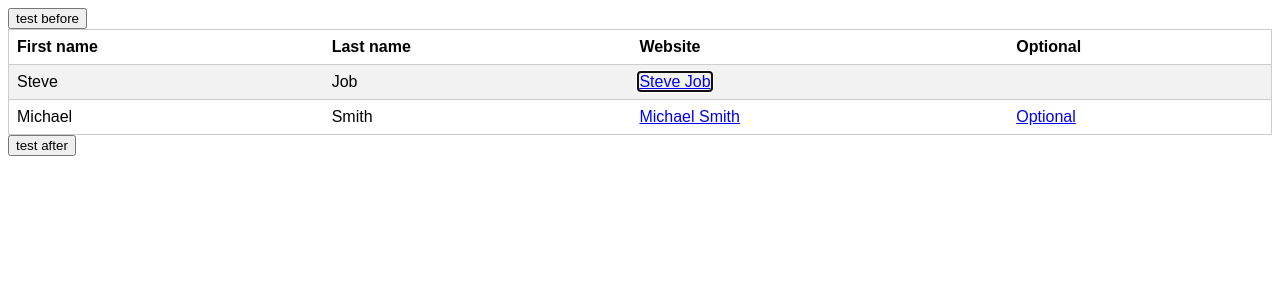
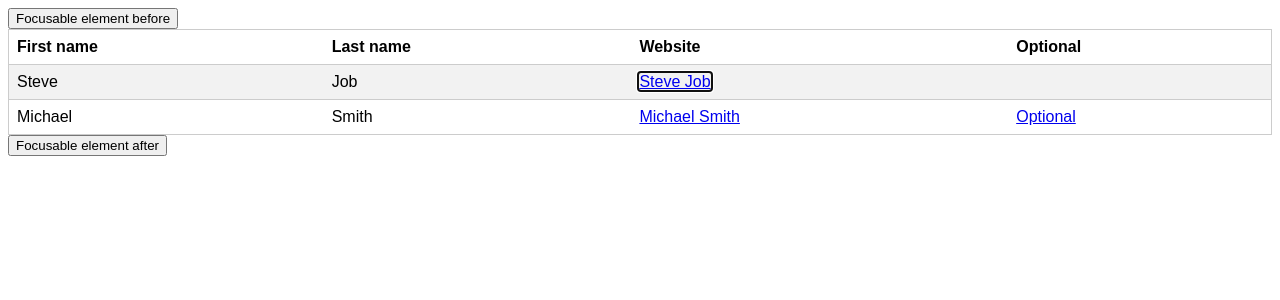
Before and after one commit to DarrenXu94/vue-table, a Vue app: page / in a window 1280 px wide. Shown: the top 300 px of the page. Built offline with nearby package versions, Linux system fonts and the light colour scheme.

Commit message:
Module export types

```diff
--- a/package.json
+++ b/package.json
@@ -19,10 +19,12 @@
   },
   "main": "./dist/vue-table.umd.js",
   "module": "./dist/vue-table.es.js",
-  "types": "./dist/index.d.ts",
+  "types": "./dist/components/index.d.ts",
   "dependencies": {
     "vite-plugin-dts": "^3.5.2",
-    "vite-tsconfig-paths": "^4.2.0",
+    "vite-tsconfig-paths": "^4.2.0"
+  },
+  "peerDependencies": {
     "vue": "^3.2.25"
   },
   "devDependencies": {
--- a/src/App.vue
+++ b/src/App.vue
@@ -1,5 +1,5 @@
 <template>
-  <button>test before</button>
+  <button>Focusable element before</button>
   <VueTable :fields="fields" :items="items">
     <template #cell(website)="{ item }">
       <a :href="item.website">{{ item.firstname }} {{ item.surname }}</a>
@@ -9,7 +9,7 @@
       <!-- <a v-if="item.optionalLink" :href="item.optionalLink">Optional 2</a> -->
     </template>
   </VueTable>
-  <button>test after</button>
+  <button>Focusable element after</button>
 </template>
 
 <script setup lang="ts">
--- a/src/components/VueTable.vue
+++ b/src/components/VueTable.vue
@@ -33,7 +33,6 @@ import {
   create2dArrayOfFocusableElements,
   getAllFocusableElements,
   removeTabIndexFromFocusableElements,
-  flattenArray,
   getFirstNonNullValue,
 } from "../utilities/helpers";
 
@@ -124,14 +123,6 @@ const applyEventHandler = (event: KeyboardEvent) => {
       currentSelection.value = newCell;
       keyHandler(newCell);
     }
-    // The new cell is within bounds
-    // const newCell = focusableElements.value[newRow][newColumn];
-    // Do something with the new cell, like updating the focus
-    // console.log(newCell.element, newRow, newColumn);
-    // keyHandler(newCell);
-  } else {
-    // The new cell is out of bounds
-    // Handle accordingly, e.g., don't move focus or show an error message
   }
 };
 
@@ -140,12 +131,6 @@ const keyHandler = (cell: FocusableCell) => {
 
   cell.element.setAttribute("tabindex", "0");
   cell.element.focus();
-  // Handle up down left right arrow keys
-  // Check key
-  // Check if first or last of row or column
-  // Remove keyhandler from current element
-  // Apply keyhandler to new element
-  // applyEventHandler(cell);
   cell.element.addEventListener("keydown", applyEventHandler);
 };
 </script>
--- a/vite.config.ts
+++ b/vite.config.ts
@@ -21,8 +21,8 @@ export default defineConfig({
       formats: ["es", "umd"],
       fileName: (format) => `vue-table.${format}.js`,
     },
-    // rollupOptions: {
-    //   external: [...Object.keys(packageJson.peerDependencies)],
-    // },
+    rollupOptions: {
+      external: [...Object.keys(packageJson.peerDependencies)],
+    },
   },
 });
```
Also changed, not shown: src/env.d.ts (+6 -4 lines), 2 other files (tests, documents, lock files or other folders).
